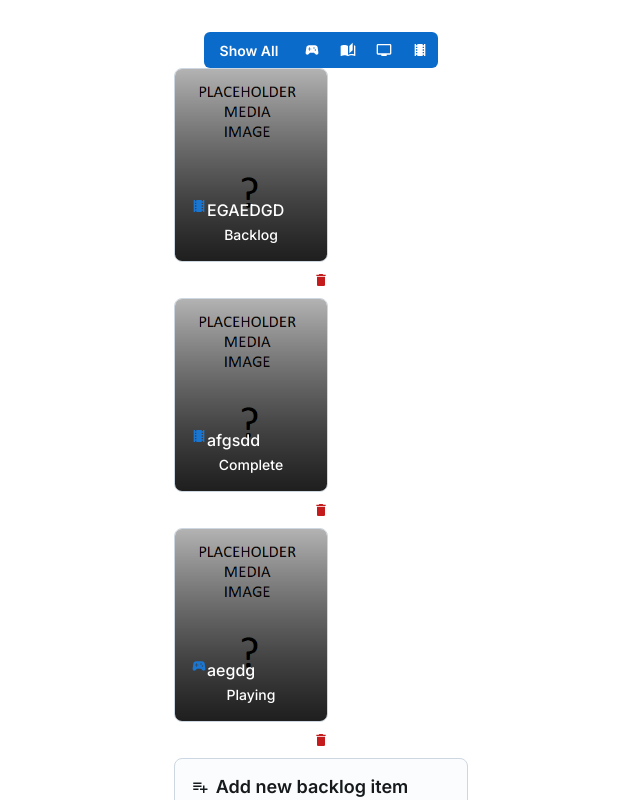
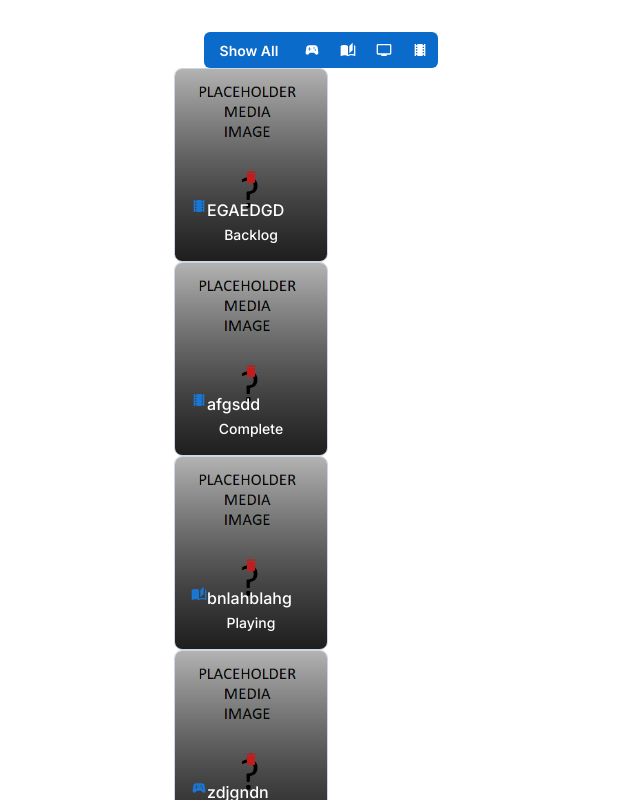
Before and after one commit to dbyrne978/back-log-buddy, a React (Vite) app in the folder back-log-buddy/: page / in a window 1280 px wide. Shown: the top 800 px of the page, without its empty margins (319-959 px from the left). Built offline with nearby package versions, Linux system fonts and the light colour scheme; data requests are answered from the project's data file.

Commit message:
Move BacklogItemDelete into BacklogItem

```diff
--- a/back-log-buddy/db.json
+++ b/back-log-buddy/db.json
@@ -13,10 +13,16 @@
       "id": 5
     },
     {
-      "title": "aegdg",
+      "title": "bnlahblahg",
+      "format": "Book",
+      "completionStatus": "Playing",
+      "id": 7
+    },
+    {
+      "title": "zdjgndn",
       "format": "Game",
       "completionStatus": "Playing",
-      "id": 6
+      "id": 9
     }
   ]
 }
--- a/back-log-buddy/src/App.jsx
+++ b/back-log-buddy/src/App.jsx
@@ -4,7 +4,6 @@ import BacklogItemAdder from './components/BacklogItemAdder.jsx'
 import FormatFilter from './components/FormatFilter.jsx'
 import * as React from 'react';
 import axios from 'axios';
-import BacklogItemDelete from './components/BacklogItemDelete.jsx'
 import Box from '@mui/joy/Box';
 import {
   experimental_extendTheme as materialExtendTheme,
@@ -38,7 +37,6 @@ function App() {
           formatFilter={formatFilter}
           setFormatFilter={setFormatFilter}
         />
-
         {filteredItems.map(media => {
           return (
             <Box key={media.id + '_box'}>
@@ -47,9 +45,6 @@ function App() {
                 title={media.title}
                 format={media.format}
                 completionStatus={media.completionStatus}
-              />
-              <BacklogItemDelete
-                key={media.id + '_delete'}
                 id={media.id}
                 setBacklogItems={setBacklogItems}
                 backlogItems={backlogItems}
@@ -57,7 +52,6 @@ function App() {
             </Box>
           );
         })}
-
         <BacklogItemAdder
           backlogItems={backlogItems}
           setBacklogItems={setBacklogItems}
--- a/back-log-buddy/src/components/BacklogItem.jsx
+++ b/back-log-buddy/src/components/BacklogItem.jsx
@@ -8,9 +8,10 @@ import AutoStoriesIcon from '@mui/icons-material/AutoStories';
 import TvIcon from '@mui/icons-material/Tv';
 import LocalMoviesIcon from '@mui/icons-material/LocalMovies';
 import { Box } from '@mui/material';
+import BacklogItemDelete from './BacklogItemDelete';
 
 
-const MediaCard = ({ title, format, completionStatus}) => {
+const MediaCard = ({ title, format, completionStatus, id, setBacklogItems, backlogItems}) => {
   return (
     <Card sx={{ minHeight: '160px', width: 120 }}>
       <CardCover>
@@ -27,6 +28,11 @@ const MediaCard = ({ title, format, completionStatus}) => {
         }}
       />
       <CardContent sx={{ justifyContent: 'flex-end' }}>
+        <BacklogItemDelete
+          id={id}
+          setBacklogItems={setBacklogItems}
+          backlogItems={backlogItems}
+        />
         <Box display='flex' >
           {format == 'Game' && <SportsEsportsIcon color='primary' />}
           {format == 'Book' && <AutoStoriesIcon color='primary'  />}
@@ -49,7 +55,10 @@ MediaCard.propTypes = {
   format: PropTypes.string,
   mediaInfo: PropTypes.string,
   mediaImage: PropTypes.string,
-  completionStatus: PropTypes.string
+  completionStatus: PropTypes.string,
+  id: PropTypes.number,
+  setBacklogItems: PropTypes.func,
+  backlogItems: PropTypes.array
 }
 
 export default MediaCard
```
